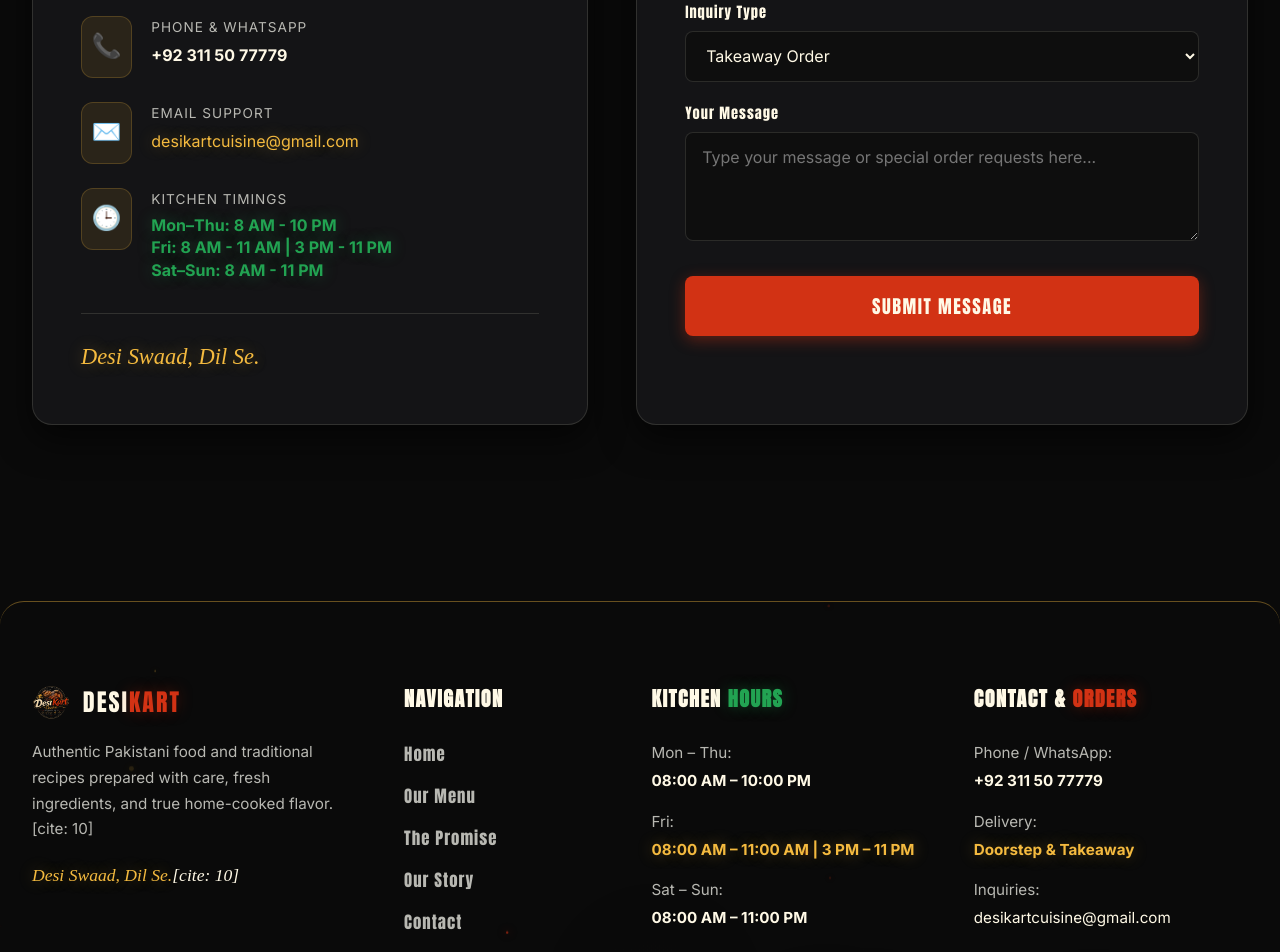
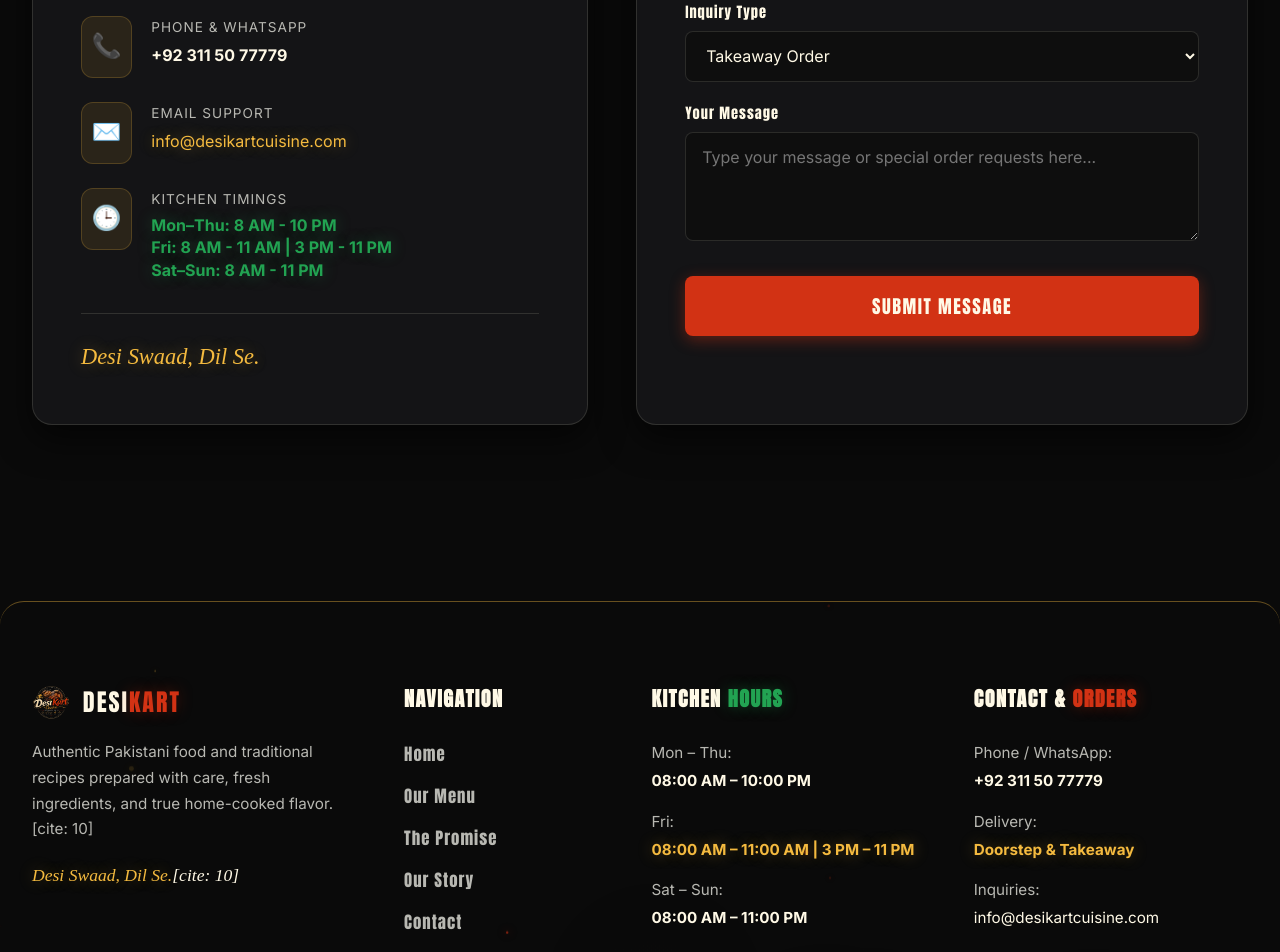
Before and after one commit to Hanzlah11/DesiKart-Cuisine, a React (Vite) app: page / in a window 1280 px wide. Shown: the part 9260-10212 px from the top of the page. Built offline with nearby package versions, Linux system fonts and the light colour scheme; no server answers; a web font is replaced by a local one.

Commit message:
Final change

```diff
--- a/src/components/Contact.jsx
+++ b/src/components/Contact.jsx
@@ -89,7 +89,7 @@
                     className="text-yellow"
                     style={{ textDecoration: 'none', display: 'inline-block' }}
                   >
-                    desikartcuisine@gmail.com
+                    info@desikartcuisine.com
                   </a>
                 </div>
               </div>
--- a/src/components/Footer.jsx
+++ b/src/components/Footer.jsx
@@ -164,7 +164,7 @@
                   className="text-cream"
                   style={{ textDecoration: 'none' }}
                 >
-                  desikartcuisine@gmail.com
+                  info@desikartcuisine.com
                 </a>
               </li>
             </ul>
```
